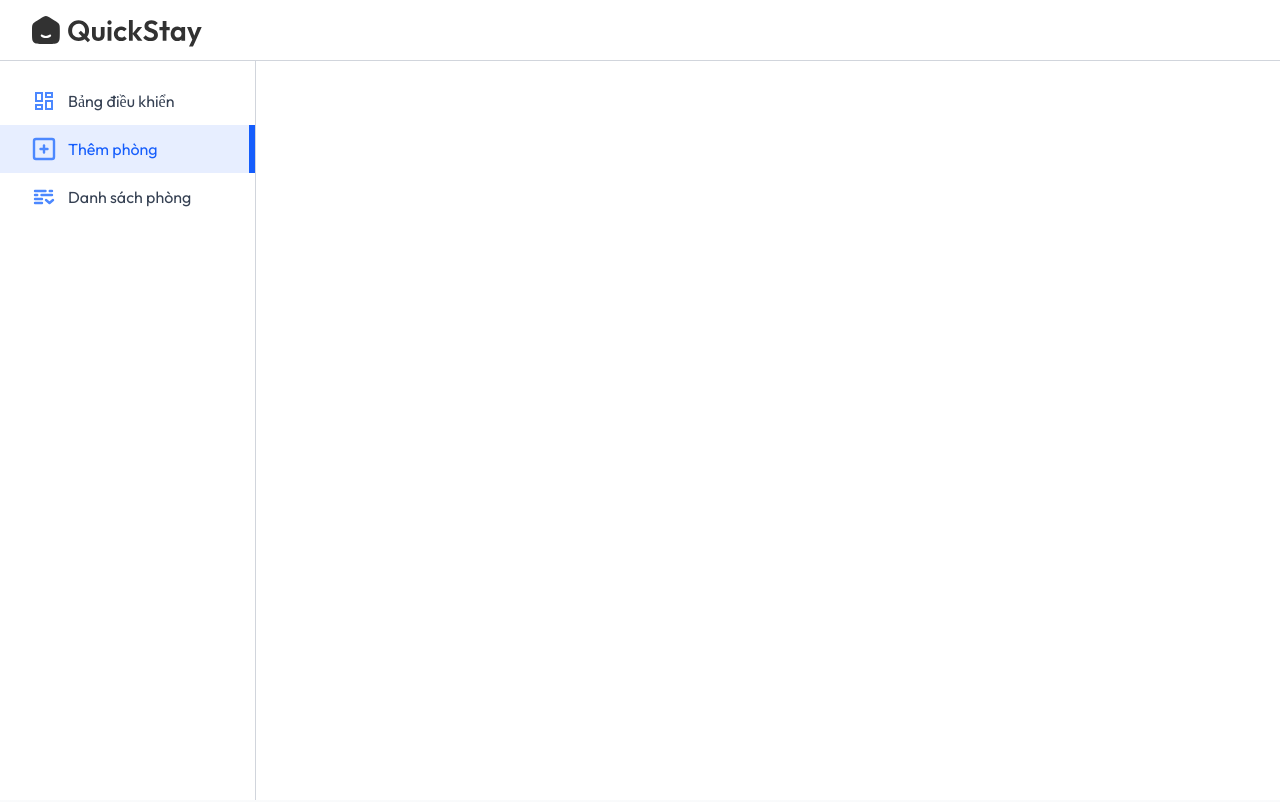
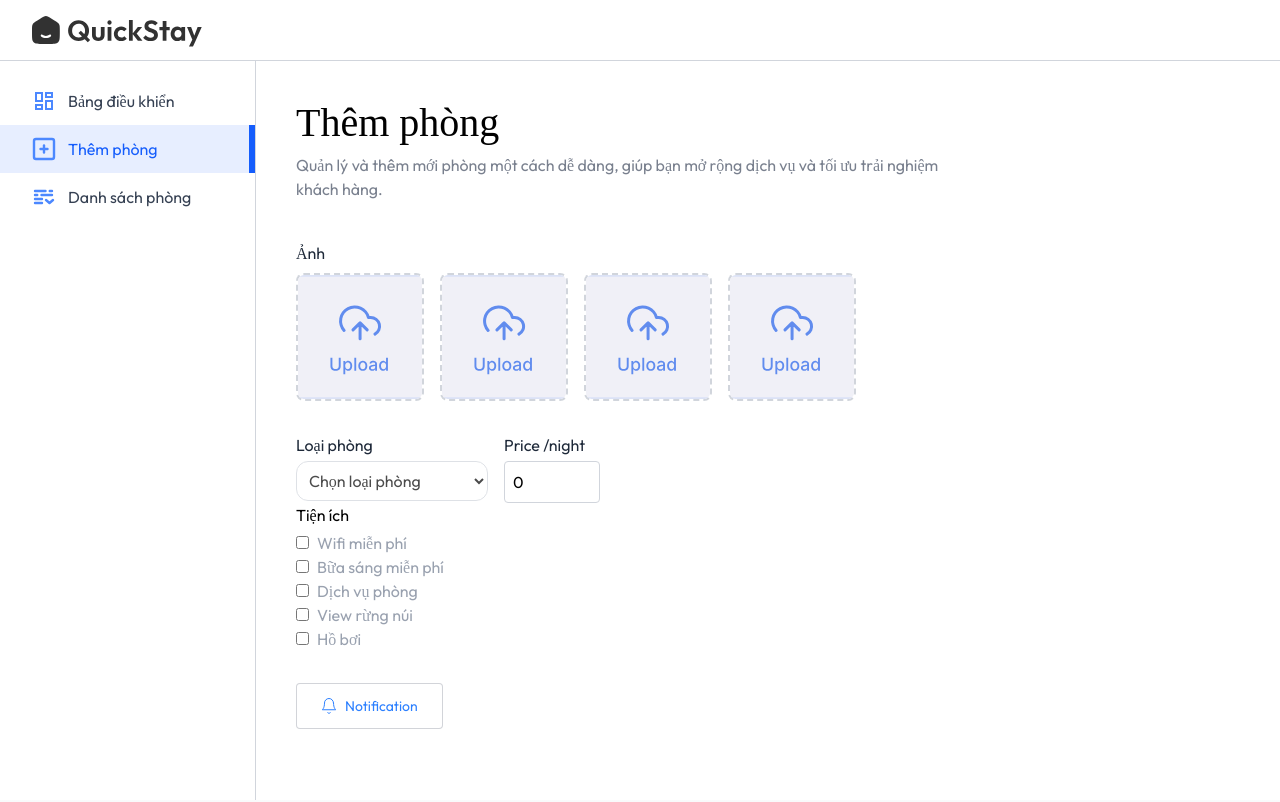
Before and after one commit to Nhat2210/Final-Assignment, a React (Vite) app in the folder client/: page /owner/add-room in a window 1280 px wide. Shown: the top 802 px of the page. Built offline with nearby package versions, Linux system fonts and the light colour scheme; no server answers; a web font is replaced by a local one.

Commit message:
feat: add Add Room page for Owner

```diff
--- a/client/package.json
+++ b/client/package.json
@@ -12,6 +12,7 @@
   "dependencies": {
     "@clerk/clerk-react": "^5.44.0",
     "@tailwindcss/vite": "^4.1.12",
+    "lucide": "^0.542.0",
     "lucide-react": "^0.542.0",
     "react": "^19.1.1",
     "react-dom": "^19.1.1",
--- a/client/src/pages/hotelOwner/AddRoom.jsx
+++ b/client/src/pages/hotelOwner/AddRoom.jsx
@@ -1,7 +1,144 @@
-import React from "react";
+import React, { useState } from "react";
+import Title from "../../components/Title";
+import { assets } from "../../assets/assets";
 
 const AddRoom = () => {
-  return <div></div>;
+  const [images, setImages] = useState({
+    1: null,
+    2: null,
+    3: null,
+    4: null,
+  });
+  const [inputs, setInputs] = useState({
+    roomType: "",
+    pricePerNight: 0,
+    amenities: {
+      "Wifi miễn phí": false,
+      "Bữa sáng miễn phí": false,
+      "Dịch vụ phòng": false,
+      "View rừng núi": false,
+      "Hồ bơi": false,
+    },
+  });
+  return (
+    <form action="">
+      <Title
+        align="left"
+        title="Thêm phòng"
+        subTitle="Quản lý và thêm mới phòng một cách dễ dàng, giúp bạn mở rộng dịch vụ và tối ưu trải nghiệm khách hàng."
+      />
+      {/* Upload Image  */}
+      <p className="text-gray-800 mt-10">Ảnh</p>
+      <div className="grid grid-cols-2 sm:flex gap-4 my-2 flex-wrap">
+        {Object.keys(images).map((key) => (
+          <label
+            htmlFor={`roomImage${key}`}
+            key={key}
+            className="cursor-pointer"
+          >
+            <img
+              src={
+                images[key]
+                  ? URL.createObjectURL(images[key])
+                  : assets.uploadArea
+              }
+              alt=""
+              className="w-32 h-32 object-cover border-2 border-dashed border-gray-300 rounded-lg"
+              style={{
+                width: "200x",
+                height: "128px",
+                objectFit: "cover",
+              }}
+            />
+            <input
+              type="file"
+              accept="image/*"
+              id={`roomImage${key}`}
+              hidden
+              onChange={(e) =>
+                setImages({ ...images, [key]: e.target.files[0] })
+              }
+            />
+          </label>
+        ))}
+      </div>
+      <div className="w-full flex max-sm:flex-col sm:gap-4 mt-4">
+        <div className="flex-1 max-w-48">
+          <p className="text-gray-800 mt-4"> Loại phòng</p>
+          <select
+            name=""
+            value={inputs.roomType}
+            className="border opacity-70 border-gray-300 mt-1 rounded-xl p-2 w-full"
+            onChange={(e) => setInputs({ ...inputs, roomType: e.target.value })}
+          >
+            <option value="">Chọn loại phòng</option>
+            <option value="Giường đơn">Giường đơn</option>
+            <option value="Giường đôi">Giường đôi</option>
+            <option value="Giường sang trọng">Giường sang trọng</option>
+            <option value="Phòng gia đình">Phòng gia đình</option>
+          </select>
+        </div>
+        <div>
+          <p className="mt-4 text-gray-800">
+            Price <span>/night</span>
+          </p>
+          <input
+            type="number"
+            placeholder="0"
+            className="border border-gray-300 mt-1 rounded p-2 w-24"
+            value={inputs.pricePerNight}
+            onChange={(e) =>
+              setInputs({ ...inputs, pricePerNight: e.target.value })
+            }
+          />
+        </div>
+      </div>
+      <p>Tiện ích</p>
+      <div className="flex flex-col flex-wrap mt-1 text-gray-400 max-w-sm">
+        {Object.keys(inputs.amenities).map((amenity, index) => (
+          <div key={index}>
+            <input
+              type="checkbox"
+              id={`amenities${index + 1}`}
+              checked={inputs.amenities[amenity]}
+              onChange={() =>
+                setInputs({
+                  ...inputs,
+                  amenities: {
+                    ...inputs.amenities,
+                    [amenity]: !inputs.amenities[amenity],
+                  },
+                })
+              }
+            />
+            <label className="ml-2" htmlFor={`amenities${index + 1}`}>
+              {amenity}
+            </label>
+          </div>
+        ))}
+      </div>
+      <button
+        type="button"
+        class="bg-white mt-8 text-blue-500 active:scale-95 transition text-sm flex items-center px-6 py-3 gap-2 rounded w-max border border-gray-500/30 hover:bg-blue-500 hover:text-white"
+      >
+        <svg
+          width="16"
+          height="16"
+          viewBox="0 0 16 16"
+          fill="none"
+          xmlns="http://www.w3.org/2000/svg"
+        >
+          <path
+            d="M9.298 14.75a1.5 1.5 0 0 1-2.596 0M12.5 5a4.5 4.5 0 1 0-9 0c0 5.25-2.25 6.75-2.25 6.75h13.5S12.5 10.25 12.5 5"
+            stroke="currentColor"
+            stroke-linecap="round"
+            stroke-linejoin="round"
+          />
+        </svg>
+        Notification
+      </button>
+    </form>
+  );
 };
 
 export default AddRoom;
```
Also changed, not shown: 1 other file (tests, documents, lock files or other folders).
